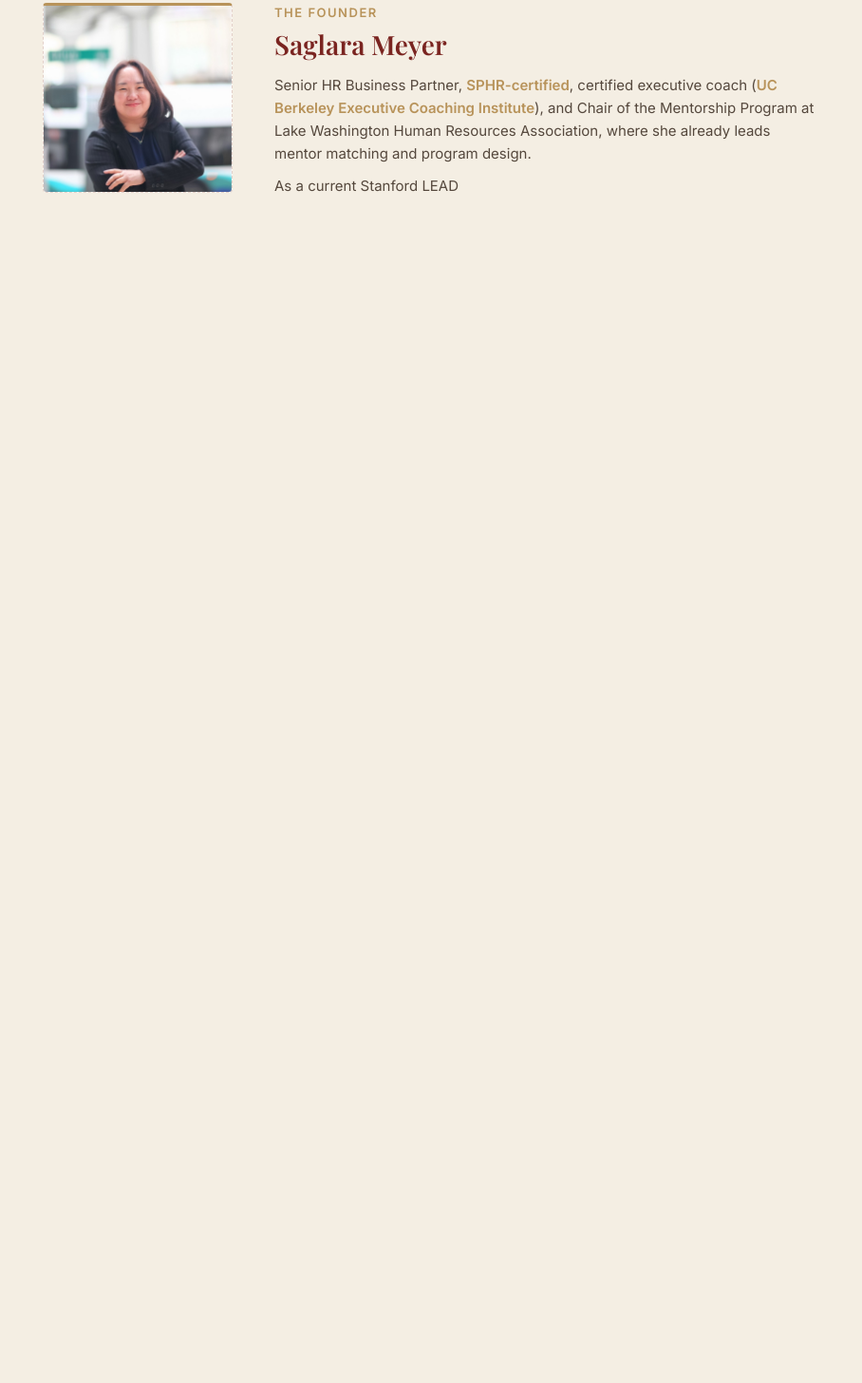
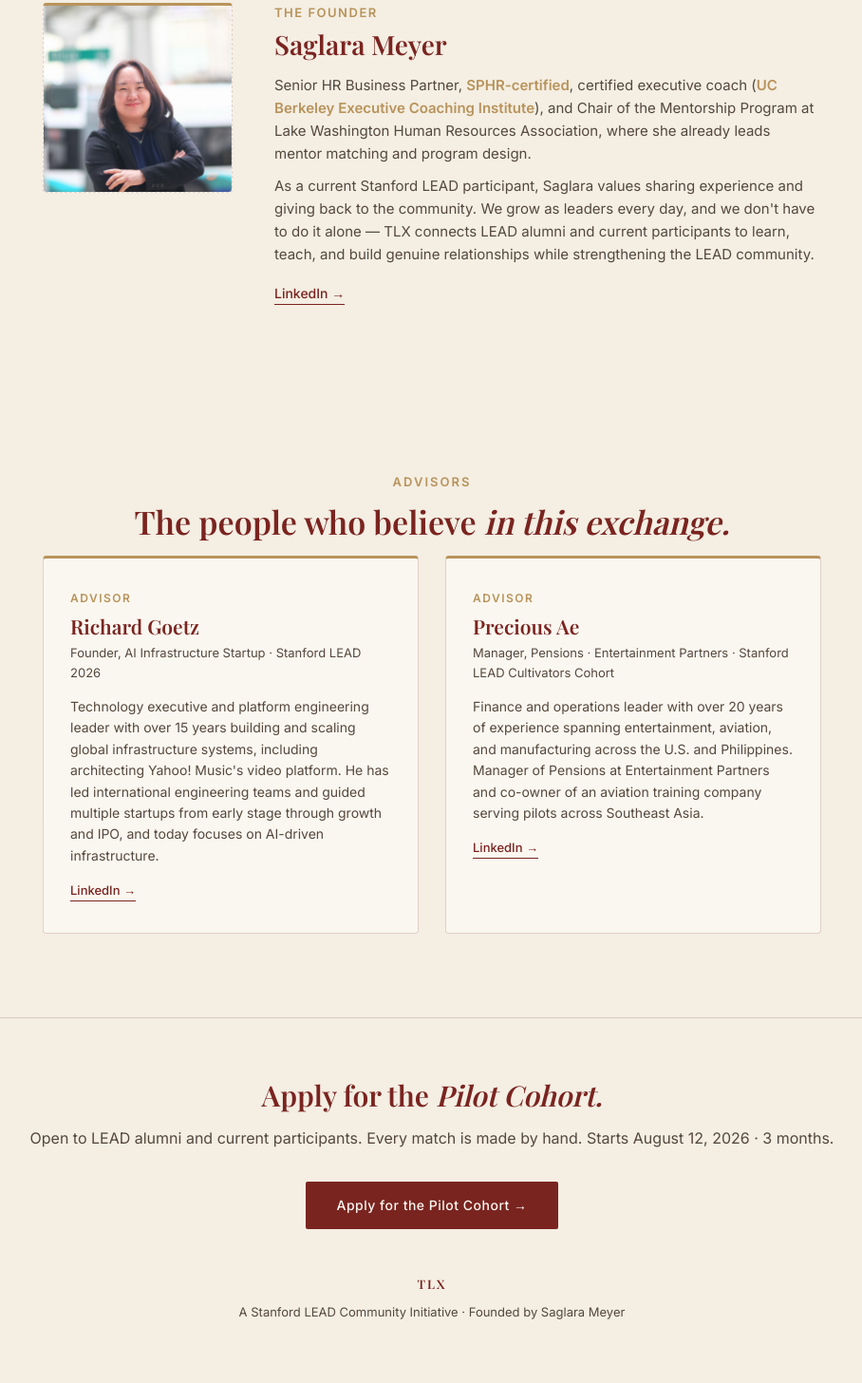
Before and after one commit to SagaLEAD/tlxlead, a plain HTML site: page index.html in a window 1280 px wide. Shown: the part 1677-3133 px from the top of the page at 95% size, without its empty margins (185-1093 px from the left). Before the commit the page ends 1983 px from the top, so only its background shows below. Drawn offline with nearby package versions, Linux system fonts and the light colour scheme; a web font is replaced by a local one.

Commit message:
Update index.html

```diff
--- a/index.html
+++ b/index.html
@@ -187,4 +187,42 @@
       <div class="role">The Founder</div>
       <h3>Saglara Meyer</h3>
       <p>Senior HR Business Partner, <span class="credential">SPHR-certified</span>, certified executive coach (<span class="credential">UC Berkeley Executive Coaching Institute</span>), and Chair of the Mentorship Program at Lake Washington Human Resources Association, where she already leads mentor matching and program design.</p>
-      <p>As a current Stanford LEAD
+      <p>As a current Stanford LEAD participant, Saglara values sharing experience and giving back to the community. We grow as leaders every day, and we don't have to do it alone — TLX connects LEAD alumni and current participants to learn, teach, and build genuine relationships while strengthening the LEAD community.</p>
+      <a class="link" href="https://www.linkedin.com/in/saglara">LinkedIn →</a>
+    </div>
+  </div>
+</section>
+
+<section id="advisors">
+  <div class="section-label">Advisors</div>
+  <h2 class="section-title">The people who believe <em>in this exchange.</em></h2>
+  <div class="advisors">
+    <div class="advisor-card">
+      <div class="role">Advisor</div>
+      <h3>Richard Goetz</h3>
+      <div class="meta">Founder, AI Infrastructure Startup · Stanford LEAD 2026</div>
+      <p>Technology executive and platform engineering leader with over 15 years building and scaling global infrastructure systems, including architecting Yahoo! Music's video platform. He has led international engineering teams and guided multiple startups from early stage through growth and IPO, and today focuses on AI-driven infrastructure.</p>
+      <a class="link" href="https://www.linkedin.com/in/rigoetz">LinkedIn →</a>
+    </div>
+    <div class="advisor-card">
+      <div class="role">Advisor</div>
+      <h3>Precious Ae</h3>
+      <div class="meta">Manager, Pensions · Entertainment Partners · Stanford LEAD Cultivators Cohort</div>
+      <p>Finance and operations leader with over 20 years of experience spanning entertainment, aviation, and manufacturing across the U.S. and Philippines. Manager of Pensions at Entertainment Partners and co-owner of an aviation training company serving pilots across Southeast Asia.</p>
+      <a class="link" href="https://www.linkedin.com/in/precious-ae-b4054393/">LinkedIn →</a>
+    </div>
+  </div>
+</section>
+
+<footer id="join">
+  <h2>Apply for the <em>Pilot Cohort.</em></h2>
+  <p class="sub">Open to LEAD alumni and current participants. Every match is made by hand. Starts August 12, 2026 · 3 months.</p>
+  <a class="btn" href="https://docs.google.com/forms/d/e/1FAIpQLSevP96LXx3dJ0GfisQN1czoLnu11hua8IU-mZv7qXDRLeTQBg/viewform">Apply for the Pilot Cohort →</a>
+  <div class="fine">
+    <span class="flogo">TLX</span>
+    A Stanford LEAD Community Initiative · Founded by Saglara Meyer
+  </div>
+</footer>
+
+</body>
+</html>
```
